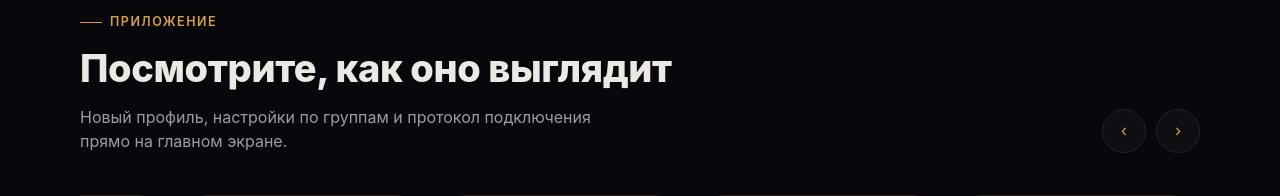
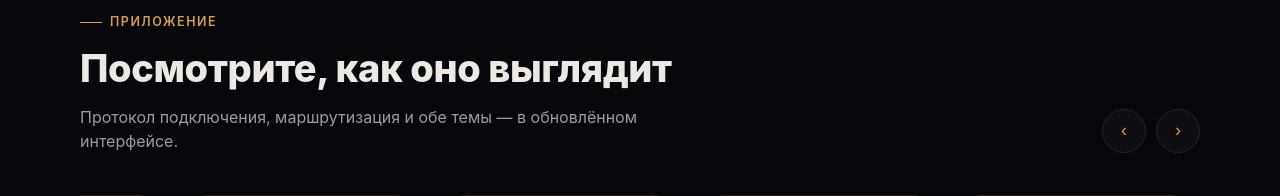
Before and after one commit to pomah7878-bot/ECLIPSE_VPN, a Python web app: template bot/webapp/templates/app.html in a window 1280 px wide. Shown: the part 2964-3160 px from the top of the page. Run offline with Jinja, Linux system fonts and the light colour scheme; the template is opened without the code that fills it, so the values that code supplies are empty.

Commit message:
site: подзаголовок скриншотов под новые экраны

```diff
--- a/bot/webapp/templates/app.html
+++ b/bot/webapp/templates/app.html
@@ -891,7 +891,7 @@ a:focus-visible, summary:focus-visible, button:focus-visible {
             <div>
                 <div class="section-tag reveal">Приложение</div>
                 <h2 class="section-title reveal">Посмотрите, как оно выглядит</h2>
-                <p class="section-sub reveal">Новый профиль, настройки по группам и протокол подключения прямо на главном экране.</p>
+                <p class="section-sub reveal">Протокол подключения, маршрутизация и обе темы — в обновлённом интерфейсе.</p>
             </div>
             <div class="shots-nav reveal">
                 <button type="button" id="shotsPrev" aria-label="Предыдущий скриншот">‹</button>
```
